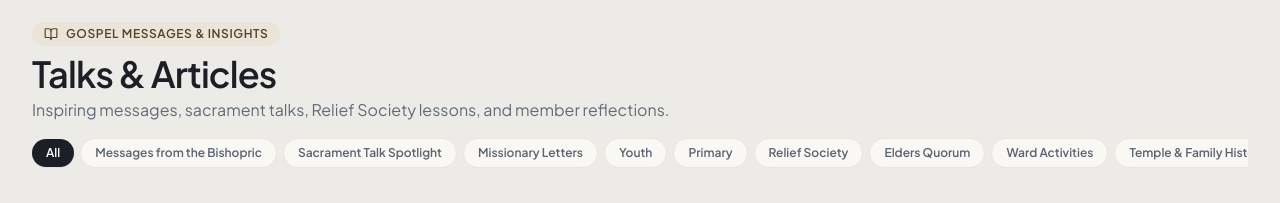
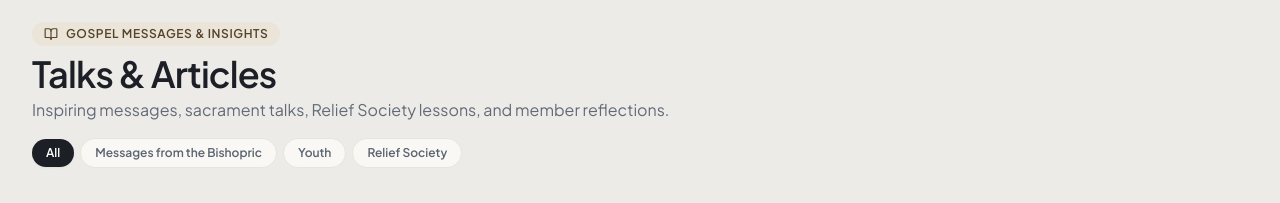
Before and after one commit to kbgattud-coder/Official_Masagana2nd, a React (Vite) app: page / in a window 1280 px wide. Shown: the part 4260-4463 px from the top of the page. Built offline with nearby package versions, Linux system fonts and the light colour scheme; no server answers; grey boxes are pictures that could not be loaded.

Commit message:
feat: show only article filter pills for categories with published articles
Co-Authored-By: Claude Fable 5 <noreply@anthropic.com>

```diff
--- a/src/components/BlogSection.tsx
+++ b/src/components/BlogSection.tsx
@@ -72,8 +72,7 @@ export const BlogSection: React.FC<BlogSectionProps> = ({ lang, onOpenArticle })
   const t = translations[lang];
   const blog = t.blog;
 
-  const categories = [
-    'All',
+  const ALL_CATEGORIES = [
     'Messages from the Bishopric',
     'Sacrament Talk Spotlight',
     'Missionary Letters',
@@ -88,6 +87,10 @@ export const BlogSection: React.FC<BlogSectionProps> = ({ lang, onOpenArticle })
 
   // Only show published articles to ward members
   const publishedArticles = articles.filter(a => a.status !== 'draft');
+
+  // Only offer filters for categories that actually have published articles
+  const usedCategories = new Set(publishedArticles.map(a => a.category as string));
+  const categories = ['All', ...ALL_CATEGORIES.filter(cat => usedCategories.has(cat))];
 
   const filteredPosts = publishedArticles.filter((post) => {
     const matchesCategory = selectedCategory === 'All' || selectedCategory === blog.allCategory || post.category === selectedCategory;
```
